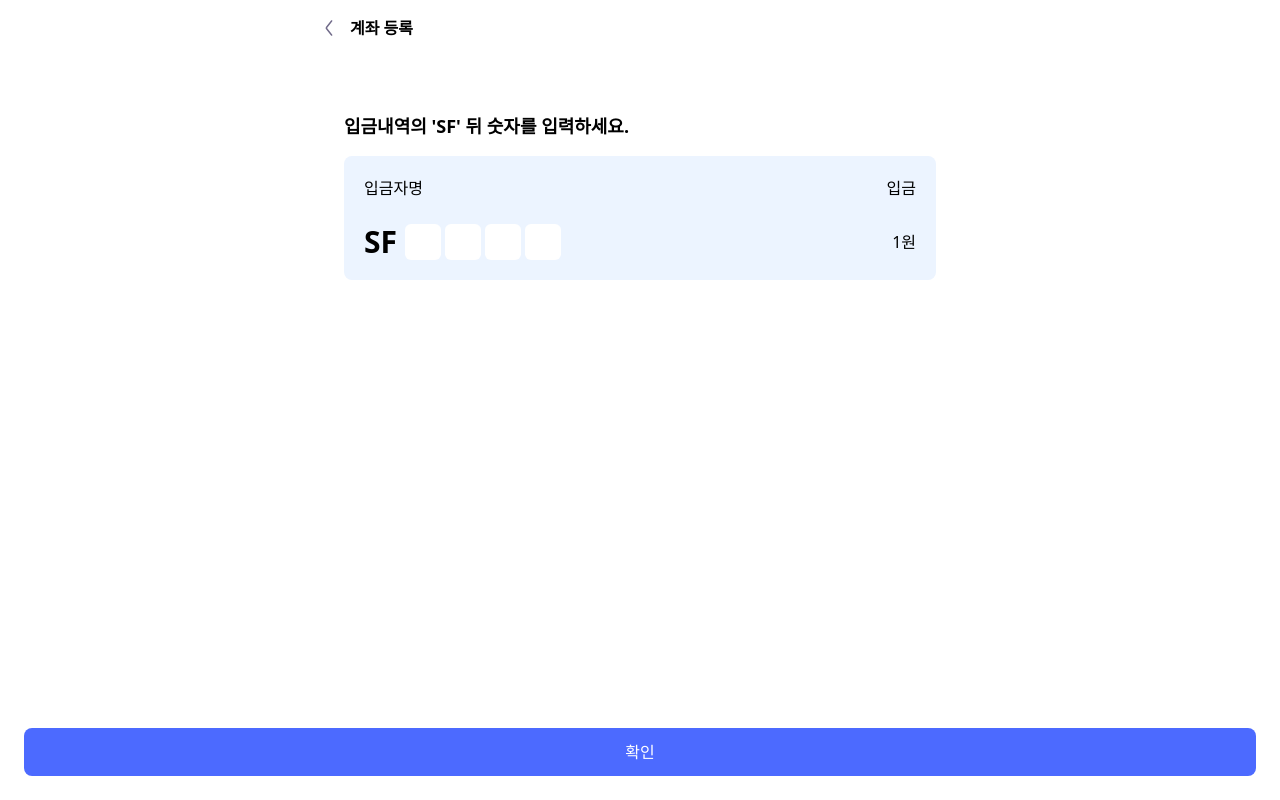
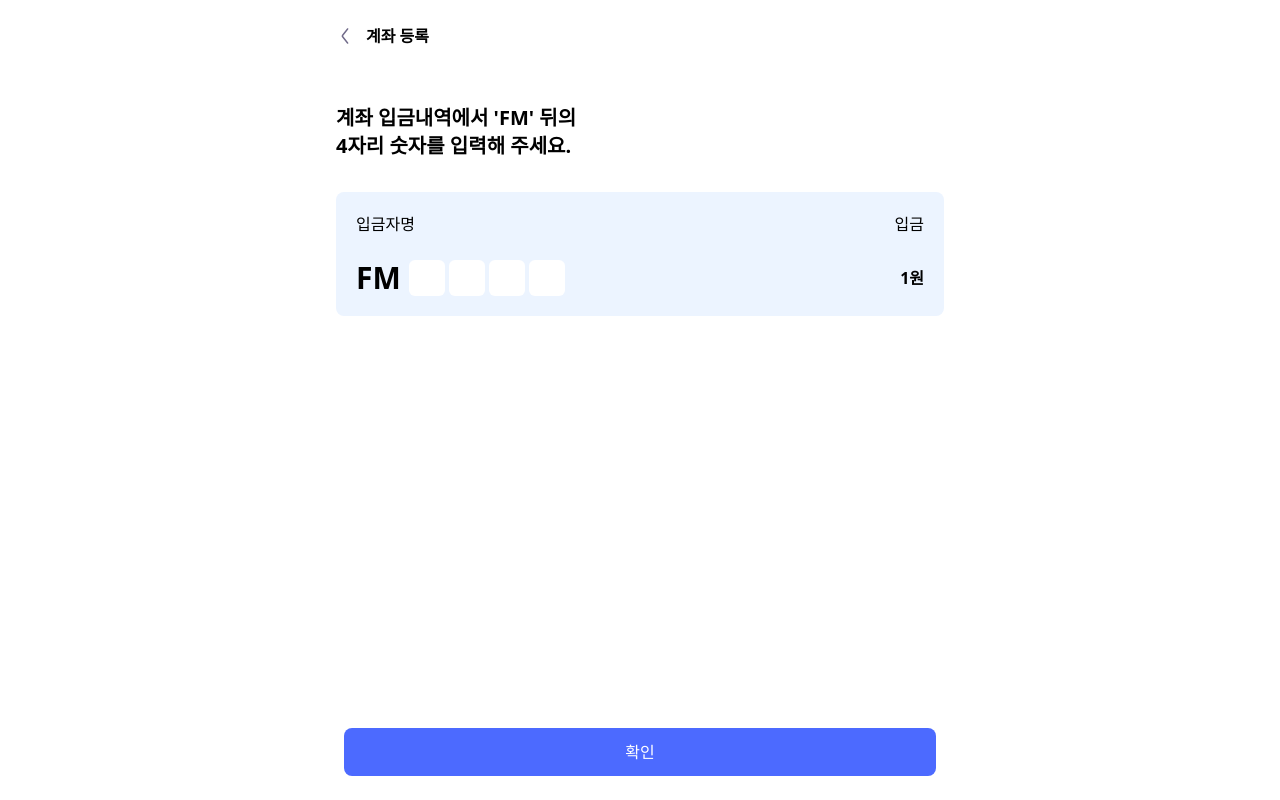
Before and after one commit to FormMate205/FormMate, a React (Vite) app in the folder Frontend/: page /account/verify in a window 1280 px wide. Built offline with nearby package versions, Linux system fonts and the light colour scheme; no server answers; sample sign-in values are in the browser's storage; a web font is replaced by a local one.

Commit message:
publish: 스타일 에러 수정

```diff
--- a/Frontend/src/pages/account/AccountRegist.tsx
+++ b/Frontend/src/pages/account/AccountRegist.tsx
@@ -1,10 +1,8 @@
-import { Header } from '@/widgets';
 import AccountRegistForm from './ui/AccountRegistForm';
 
 const AccountRegist = () => {
     return (
-        <div className='bg-line-50 flex min-h-screen flex-col'>
-            <Header title='계좌 등록' />
+        <div>
             <AccountRegistForm />
         </div>
     );
--- a/Frontend/src/pages/account/AccountVerify.tsx
+++ b/Frontend/src/pages/account/AccountVerify.tsx
@@ -1,10 +1,8 @@
-import { Header } from '@/widgets';
 import AccountVerifyForm from './ui/AccountVerifyForm';
 
 const AccountVerify = () => {
     return (
         <div>
-            <Header title='계좌 등록' />
             <AccountVerifyForm />
         </div>
     );
--- a/Frontend/src/pages/account/ui/AccountPasswordForm.tsx
+++ b/Frontend/src/pages/account/ui/AccountPasswordForm.tsx
@@ -48,7 +48,8 @@ const AccountPasswordForm = () => {
     };
 
     return (
-        <div className='relative flex h-full flex-col justify-between px-4 py-2'>
+        <div className='flex h-screen flex-col overflow-hidden'>
+            <div className='scrollbar-none flex flex-1 flex-col gap-2 overflow-y-auto px-4 py-2 pb-64'>
                 <Header title='결제 비밀번호 등록' />
 
                 <div className='flex flex-col justify-center p-6'>
@@ -61,10 +62,26 @@ const AccountPasswordForm = () => {
                             : '확인을 위해 한 번 더 입력해주세요'}
                     </p>
                     <PasswordDots inputValue={inputValue} />
+
+                    {/* 실패 모달 */}
+                    <NoticeModal
+                        isOpen={showFailModal}
+                        title='비밀번호 불일치'
+                        description='비밀번호가 일치하지 않습니다.'
+                        onClose={() => setShowFailModal(false)}
+                    />
+
+                    {/* 성공 모달 */}
+                    <ToastModal
+                        isOpen={showSuccess}
+                        title='계좌 등록이 완료되었습니다'
+                    />
+                </div>
             </div>
 
-            {/* 숫자패드 + 버튼 */}
-            <div className='sticky bottom-0 left-0 mx-auto flex w-full max-w-[640px] flex-col gap-6 pb-6'>
+            {/* 숫자패드 + 버튼 - 고정 위치로 변경 */}
+            <div className='bottom-0 left-0 w-full bg-white p-6'>
+                <div className='mx-auto flex w-full flex-col gap-6'>
                     {/* 숫자 키패드 */}
                     <NumberPad
                         onDelete={handleDelete}
@@ -80,20 +97,7 @@ const AccountPasswordForm = () => {
                         확인
                     </Button>
                 </div>
-
-            {/* 실패 모달 */}
-            <NoticeModal
-                isOpen={showFailModal}
-                title='비밀번호 불일치'
-                description='비밀번호가 일치하지 않습니다.'
-                onClose={() => setShowFailModal(false)}
-            />
-
-            {/* 성공 모달 */}
-            <ToastModal
-                isOpen={showSuccess}
-                title='계좌 등록이 완료되었습니다'
-            />
+            </div>
         </div>
     );
 };
--- a/Frontend/src/pages/account/ui/AccountRegistForm.tsx
+++ b/Frontend/src/pages/account/ui/AccountRegistForm.tsx
@@ -1,7 +1,7 @@
 import { useState } from 'react';
 import { useNavigate } from 'react-router-dom';
 import { Button } from '@/components/ui/button';
-// import { ArrowListItem } from '@/shared/ui/ArrowListItem';
+import { Header } from '@/widgets';
 
 const AccountRegist = () => {
     const [accountNum, setAccountNum] = useState('');
@@ -11,8 +11,11 @@ const AccountRegist = () => {
     const bankOptions = ['ㄷㄷ은행', 'ㄱㄱ은행', 'ㅇㅇ은행', 'ㅁㅁ은행'];
 
     return (
-        <div className='p-6'>
-            <h2 className='mt-8 mb-4 text-lg font-semibold'>
+        <div className='flex h-screen flex-col overflow-hidden'>
+            <div className='scrollbar-none relative flex h-full flex-col gap-2 overflow-y-auto px-4 py-2'>
+                <Header title='계좌 등록' />
+                <div className='flex flex-col p-2'>
+                    <h2 className='my-8 text-xl font-semibold'>
                         계좌를 연결하세요.
                     </h2>
 
@@ -21,14 +24,14 @@ const AccountRegist = () => {
                         placeholder='계좌번호 입력'
                         value={accountNum}
                         onChange={(e) => setAccountNum(e.target.value)}
-                className={`w-full border-b py-3 ${accountNum ? 'border-primary-500' : 'border-line-300'}`}
+                        className={`w-full border-b py-3 focus:ring-0 focus:outline-none ${accountNum ? 'border-primary-500' : 'border-line-300'}`}
                     />
 
                     {/* 은행 선택 */}
                     <select
                         value={bank}
                         onChange={(e) => setBank(e.target.value)}
-                className={`mt-6 w-full border-b py-3 ${bank ? 'border-primary-500' : 'border-line-300'}`}
+                        className={`mt-6 w-full border-b py-3 focus:ring-0 focus:outline-none ${bank ? 'border-primary-500' : 'border-line-300'}`}
                     >
                         <option value=''>은행 선택</option>
                         {bankOptions.map((option) => (
@@ -39,7 +42,7 @@ const AccountRegist = () => {
                     </select>
 
                     {accountNum && bank && (
-                <div className='fixed bottom-0 left-0 w-full p-6'>
+                        <div className='absolute bottom-0 left-0 w-full p-6'>
                             <Button
                                 className='w-full'
                                 variant='primary'
@@ -50,6 +53,8 @@ const AccountRegist = () => {
                         </div>
                     )}
                 </div>
+            </div>
+        </div>
     );
 };
 
--- a/Frontend/src/pages/account/ui/AccountVerifyForm.tsx
+++ b/Frontend/src/pages/account/ui/AccountVerifyForm.tsx
@@ -1,7 +1,7 @@
 import { useState } from 'react';
 import { useNavigate } from 'react-router-dom';
 import { Button } from '@/components/ui/button';
-import { NoticeModal } from '@/widgets';
+import { Header, NoticeModal } from '@/widgets';
 
 const AccountVerifyForm = () => {
     const [codeArr, setCodeArr] = useState(['', '', '', '']);
@@ -22,10 +22,18 @@ const AccountVerifyForm = () => {
     };
 
     return (
-        <div className='p-6'>
-            <p className='mt-8 mb-4 text-lg font-semibold'>
-                입금내역의 'SF' 뒤 숫자를 입력하세요.
+        <div className='relative h-screen flex-col overflow-hidden'>
+            <div className='scrollbar-none relative flex flex-1 flex-col gap-2 overflow-y-auto px-4 py-2 pb-24'>
+                <Header title='계좌 등록' />
+                <div className='flex flex-1 flex-col'>
+                    <div className='my-8'>
+                        <p className='text-xl font-semibold'>
+                            계좌 입금내역에서 'FM' 뒤의
                         </p>
+                        <p className='text-xl font-semibold'>
+                            4자리 숫자를 입력해 주세요.
+                        </p>
+                    </div>
 
                     <div className='bg-primary-50 items-center justify-between rounded-lg p-5'>
                         <div className='mb-6 flex w-full justify-between'>
@@ -34,23 +42,30 @@ const AccountVerifyForm = () => {
                         </div>
                         <div className='flex w-full items-center justify-between'>
                             <div className='flex gap-1'>
-                        <span className='mr-1 text-3xl font-semibold'>SF</span>
+                                <span className='mr-1 text-3xl font-semibold'>
+                                    FM
+                                </span>
                                 {[...Array(4)].map((_, idx) => (
                                     <input
                                         key={idx}
                                         className='h-9 w-9 rounded-md bg-white text-center'
                                         maxLength={1}
                                         onChange={(e) =>
-                                    handleInputChange(e.target.value, idx)
+                                            handleInputChange(
+                                                e.target.value,
+                                                idx,
+                                            )
                                         }
                                     />
                                 ))}
                             </div>
-                    <span>1원</span>
+                            <span className='font-bold'>1원</span>
+                        </div>
+                    </div>
                 </div>
             </div>
 
-            <div className='fixed bottom-0 left-0 w-full p-6'>
+            <div className='absolute bottom-0 left-0 w-full bg-white p-6'>
                 <Button
                     className='w-full'
                     variant='primary'
```
Lines whose indentation alone changed are shown as unchanged.
